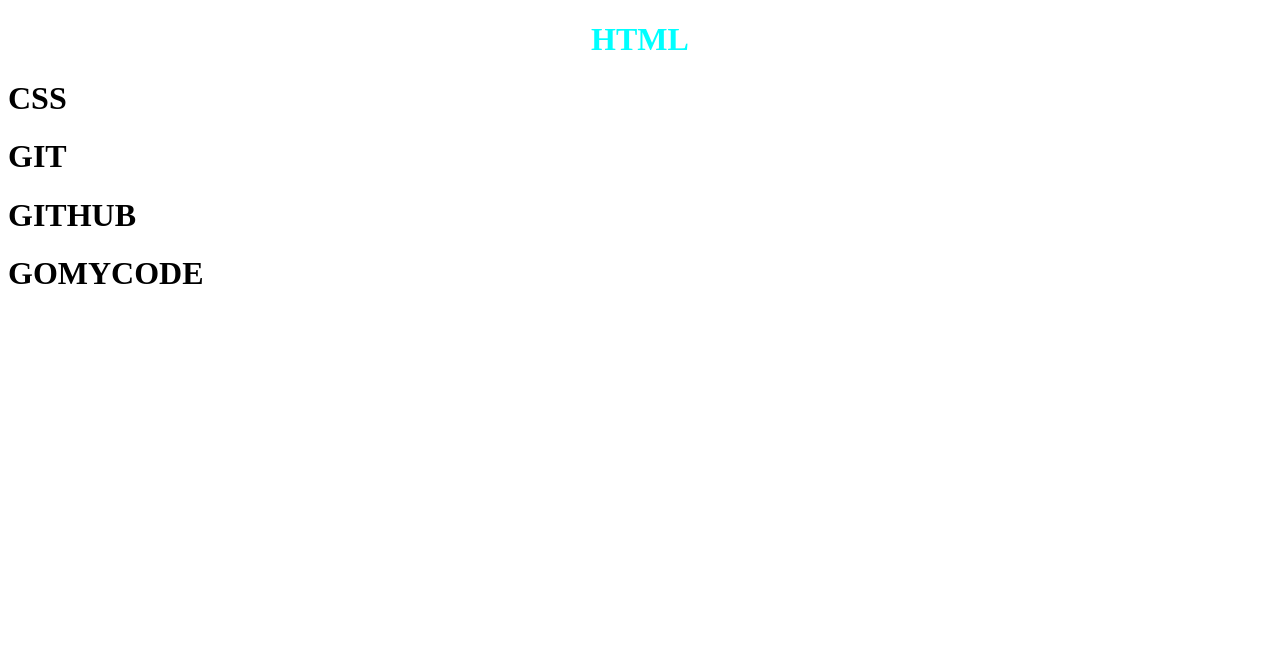
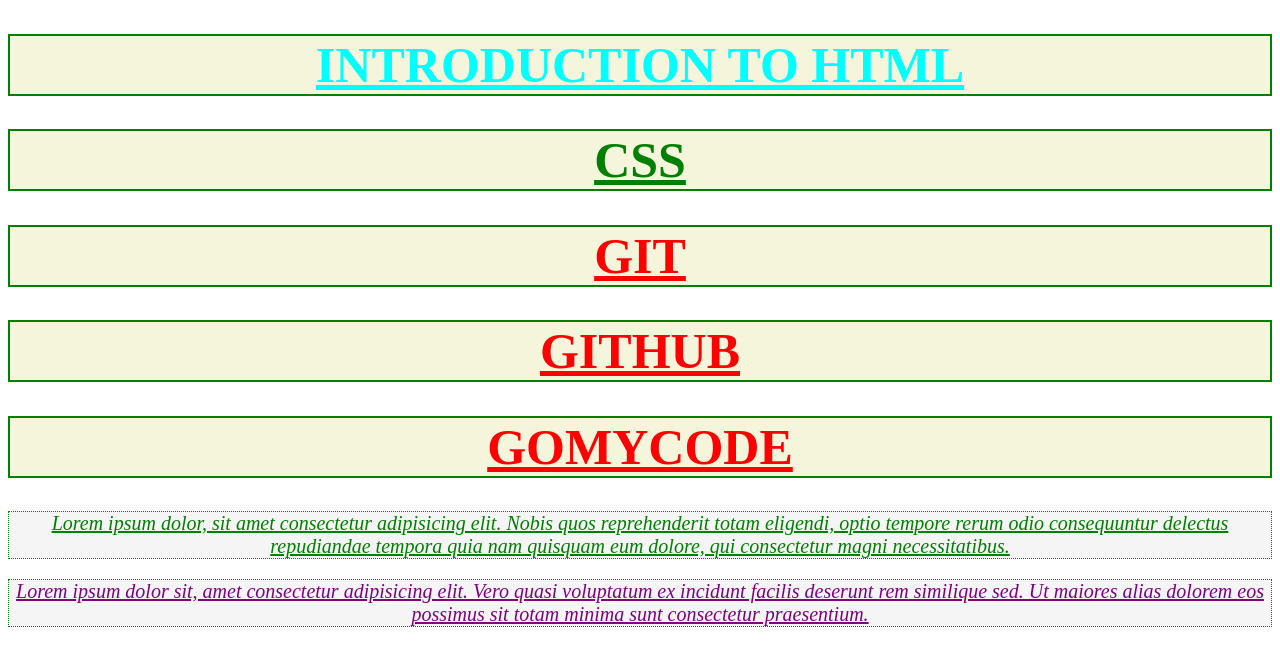
Before and after one commit to olofindamilola/css, a plain HTML site: page index.html in a window 1280 px wide. Drawn offline with Linux system fonts and the light colour scheme.

Commit message:
css added

```diff
--- a/index.html
+++ b/index.html
@@ -4,13 +4,36 @@
     <meta charset="UTF-8">
     <meta http-equiv="X-UA-Compatible" content="IE=edge">
     <meta name="viewport" content="width=device-width, initial-scale=1.0">
+    <link rel="stylesheet" href="style.css" />
     <title>Css class</title>
+    <!-- <style>
+        h1{
+            color:red;
+           background-color: beige;
+           border: 2px solid green;
+           text-align: center;
+           font-size: 50px;
+           text-decoration: underline;
+        }
+
+        p{
+            text-align:center;
+            color:purple;
+            border: 1px dotted green;
+            font-size:20px;
+            text-decoration: underline;
+            background-color: whitesmoke;
+            font-style:italic;
+        }
+    </style> -->
 </head>
 <body>
-    <h1 style="color:aqua; text-align: center;"">HTML</h1>
-    <h1>CSS</h1>
+ <h1 style="color:aqua; text-align: center;">INTRODUCTION TO HTML</h1>
+    <h1 class="css">CSS</h1>
     <h1>GIT</h1>
     <h1>GITHUB</h1>
     <h1>GOMYCODE</h1>
+    <p class="css">Lorem ipsum dolor, sit amet consectetur adipisicing elit. Nobis quos reprehenderit totam eligendi, optio tempore rerum odio consequuntur delectus repudiandae tempora quia nam quisquam eum dolore, qui consectetur magni necessitatibus.</p>
+    <p>Lorem ipsum dolor sit, amet consectetur adipisicing elit. Vero quasi voluptatum ex incidunt facilis deserunt rem similique sed. Ut maiores alias dolorem eos possimus sit totam minima sunt consectetur praesentium.</p>
 </body>
 </html>
--- /dev/null
+++ b/style.css
@@ -0,0 +1,22 @@
+h1{
+    color:red;
+   background-color: beige;
+   border: 2px solid green;
+   text-align: center;
+   font-size: 50px;
+   text-decoration: underline;
+}
+
+p{
+    text-align:center;
+    color:purple;
+    border: 1px dotted green;
+    font-size:20px;
+    text-decoration: underline;
+    background-color: whitesmoke;
+    font-style:italic;
+}
+
+.css{
+    color: green;
+}
```
